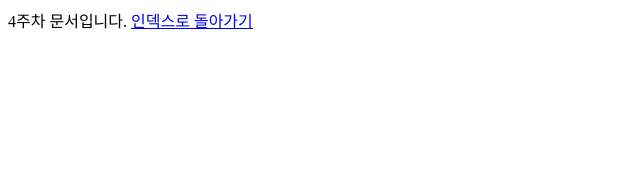
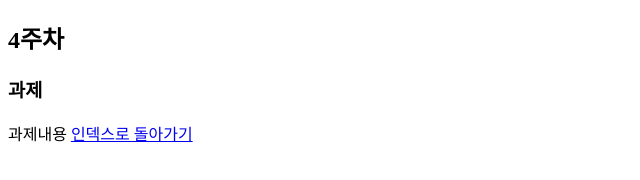
Before and after one commit to bcsw2164/dc_class, a plain HTML site: page w4/index.html in a window 1280 px wide. Shown: the whole page, without its empty margins (0-640 px from the left). Drawn offline with Linux system fonts and the light colour scheme.

Commit message:
과제제출설명 수정

```diff
--- a/w4/index.html
+++ b/w4/index.html
@@ -7,7 +7,9 @@
     <title>DC231 : W4</title>
   </head>
   <body>
-    4주차 문서입니다.
+    <h2>4주차</h2>
+    <h3>과제</h3>
+    과제내용
     <a href="../index.html">인덱스로 돌아가기</a>
   </body>
 </html>
```
